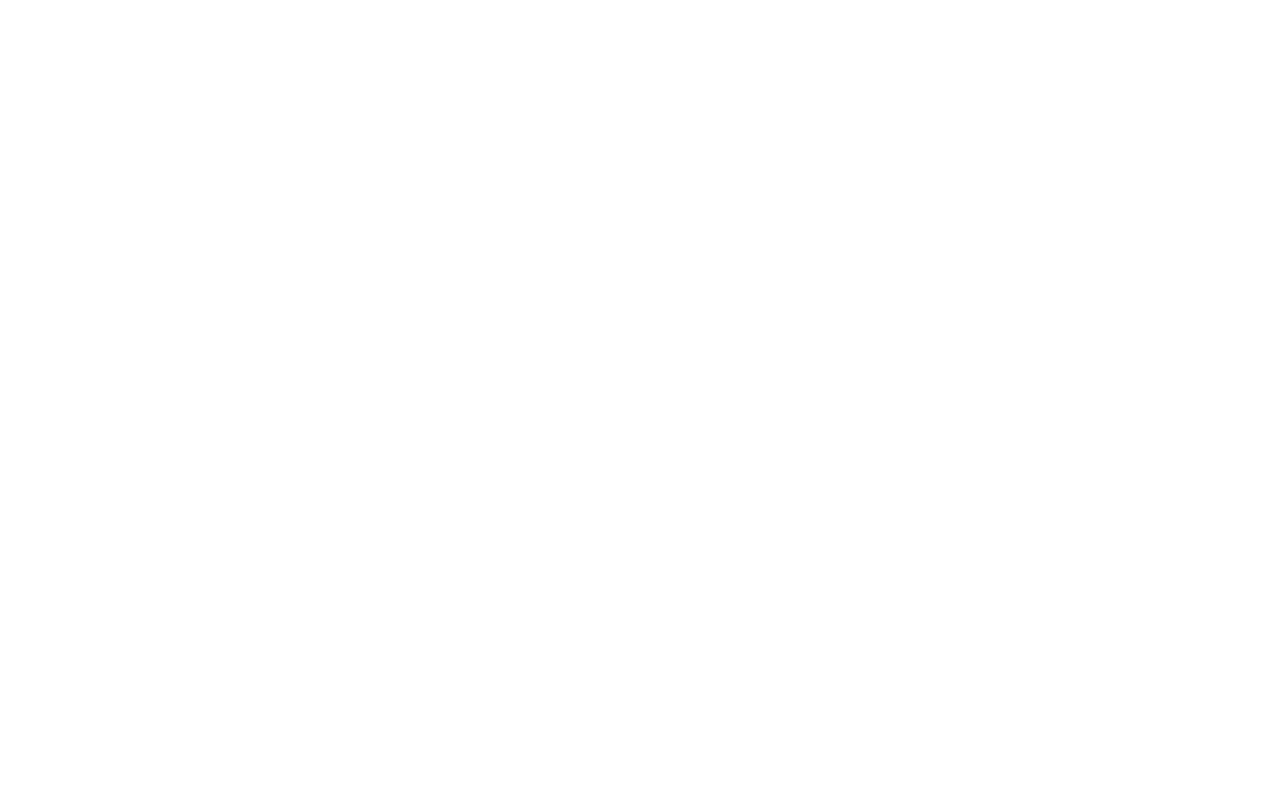
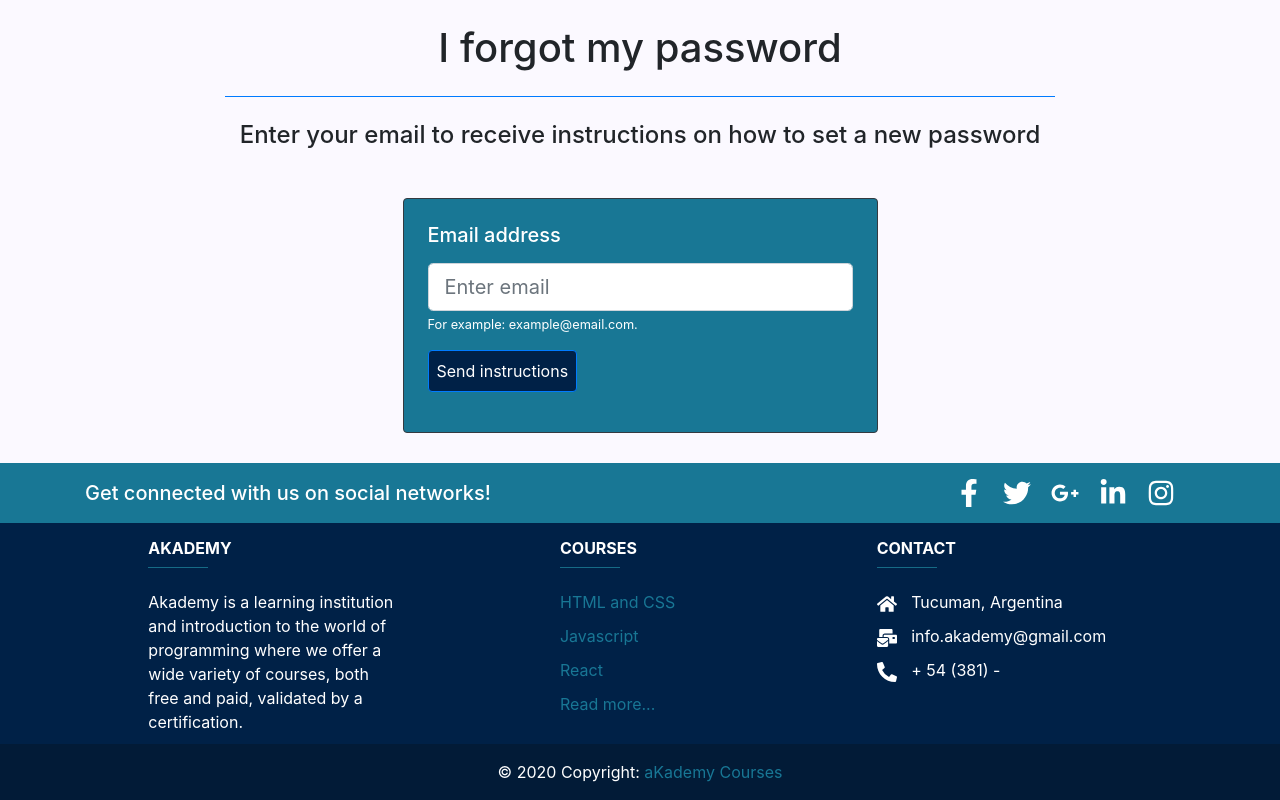
Before and after one commit to dfernandezfb/Final-Proyect, a React (Create React App) app: page /recoverpassword in a window 1280 px wide. Built offline with nearby package versions, Linux system fonts and the light colour scheme.

Commit message:
Se agrego pagina recuperar contraseña sin funcionalidad + errores de view landing + detalles en css en general

```diff
--- a/src/App.js
+++ b/src/App.js
@@ -7,6 +7,7 @@
 import LandingPage from "./pages/LandingPage";
 import Home from "./pages/Home"
 import FavoritePage from "./pages/FavoritePage"
+import RecoverPasswordPage from "./pages/RecoverPasswordPage"
 //Routes
 import PrivateRoute from "./routes/PrivateRoute"
 
@@ -14,13 +15,14 @@
   return (
 
     <>
-    {/* <LandingPage /> */}
     <Router>
      <Switch>
-       <Route exact path="/"  component={FavoritePage}/>
+       <Route exact path="/"  component={LandingPage}/>
        <Route exact path="/courses/editar/:idC" component={EditCourse} />
        <Route exact path="/adminpage" component={AdminPage}/>
+       <Route exact path="/favorites" component={FavoritePage} />
        <Route exact path="/home" component={Home} />
+       <Route exact path="/recoverpassword" component={RecoverPasswordPage} />
      </Switch>
     </Router>
   </>
--- a/src/components/Footer/Footer.css
+++ b/src/components/Footer/Footer.css
@@ -1,11 +1,7 @@
 .page-footer{
-    position: relative;
+    position: absolute;
     bottom: 0;
     width: 100%;
-    background-color: #002147;
-}
-.background-footer-1{
-    background-color: #187795;
 }
 .footer-copyright{
     background-color: #021b37;
--- a/src/components/Footer/Footer.js
+++ b/src/components/Footer/Footer.js
@@ -5,15 +5,14 @@
 const Footer = () => {
     return(
         <>
-            <div className="page-footer">
+            <div className="page-footer bg-color4">
                 <div>
-                    <div className="background-footer-1">
+                    <div className="bg-color3">
                         <div className="container">
                             <div className="row py-3 d-flex align-items-center">
                                 <div className="col-md-6 col-lg-5 text-center text-md-left mb-4 mb-md-0">
                                     <h5 className="mb-0 text-white">Get connected with us on social networks!</h5>
                                 </div>
-
                                 <div className="col-md-6 col-lg-7 text-center text-md-right">
                                     <a className="fb-ic">
                                         <FaFacebookF color="danger" className="icoSocials"/>
--- a/src/components/FormLogin/FormLogin.js
+++ b/src/components/FormLogin/FormLogin.js
@@ -1,4 +1,5 @@
 import {Form, Button} from 'react-bootstrap';
+import { Link } from 'react-router-dom'
 
 
 const FormLogin = () => {
@@ -23,7 +24,8 @@
                 <Button className="col-12" variant="primary" type="submit">
                     Submit
                 </Button>
-                <a className="m-5" href="#">¿Have you forgotten the password?</a>
+                <a className="m-5" href="#"></a>
+                <Link to="/recoverpassword">¿Have you forgotten the password?</Link>
             </Form>
         </>
     );
--- /dev/null
+++ b/src/components/Modals/ModalRecoverPassword.js
@@ -0,0 +1,32 @@
+import { Button, Modal } from 'react-bootstrap';
+import { useState } from 'react'
+import { Link } from 'react-router-dom'
+
+
+function ModalRecoverPassword() {
+    const [show, setShow] = useState(false);
+    const handleClose = () => setShow(false);
+    const handleShow = () => setShow(true);
+
+    return (
+        <>
+            <Button className="col-s-11 my-3 bg-color4  p-2" onClick={handleShow}>
+                Send instructions
+            </Button>
+            <Modal show={show} onHide={handleClose} backdrop="static" keyboard={false}>
+                <Modal.Header closeButton>
+                    <Modal.Title>Success!</Modal.Title>
+                </Modal.Header>
+                <Modal.Body>The instructions were sent successfully! Check your email and follow the instructions please.</Modal.Body>
+                <Modal.Footer>
+                    <Button variant="primary" onClick={handleClose}>
+                        <Link className="text-white" to="/home" >Back home</Link>
+                    </Button>
+
+                </Modal.Footer>
+            </Modal>
+        </>
+    );
+}
+
+export default ModalRecoverPassword
--- a/src/components/Modals/modalLogin.js
+++ b/src/components/Modals/modalLogin.js
@@ -32,7 +32,7 @@
     <Form.Control type="password" placeholder="Password" />
   </Form.Group>
   <Form.Group controlId="formBasicCheckbox">
-    <Form.Check type="checkbox" label="Check me out" />
+    <Form.Check type="checkbox" label="Remember account" />
   </Form.Group>
   <Button className="buttonSubmitLogin" type="submit">
     Submit
--- a/src/pages/LandingPage.js
+++ b/src/pages/LandingPage.js
@@ -1,6 +1,6 @@
 import '../styles/landing.css';
 import FormLogin from '../components/FormLogin/FormLogin';
-
+import Footer from '../components/Footer/Footer'
 
 const LandingPage = () => {
     return(
@@ -13,7 +13,8 @@
                         <div className="square col-sm-12 col-lg-5 text-white">
                             <div>
                                 <h3>Cursos a<span className="text-danger">K</span>ademy</h3>
-                                <p>Te invitamos a probar algunos de los muchos cursos que ofrece esta plataforma de aprendizaje.</p>                                <p>Los cursos que ofrecemos de programacion son el futuro, incrementa tus ingresos de forma inmediata al terminar uno de nuestros cursos, no te lo pierdas!</p>
+                                <p>Te invitamos a probar algunos de los muchos cursos que ofrece esta plataforma de aprendizaje.</p>
+                                <p>Los cursos que ofrecemos de programacion son el futuro, incrementa tus ingresos de forma inmediata al terminar uno de nuestros cursos, no te lo pierdas!</p>
                             </div>
                         </div>
                         <div className="col-1 p-0"></div>
@@ -22,7 +23,9 @@
                         </div>
                     </div>
                 </div>
+                <Footer/>
             </div>
+
         </>
     );
 }
--- /dev/null
+++ b/src/pages/RecoverPasswordPage.js
@@ -0,0 +1,32 @@
+import Footer from '../components/Footer/Footer'
+import { Form } from 'react-bootstrap'
+import "../styles/colors-palette.css"
+import ModalRecoverPassword from '../components/Modals/ModalRecoverPassword'
+
+const RecoverPasswordPage = () => {
+    return(
+        <>
+            <div className="bg-color1">
+                <div className="container vh-100">
+                    <div className="row d-flex justify-content-center">
+                        <div className="p-0 text-center">
+                            <h1 className="col-12 my-4 pb-4 border-bottom border-primary">I forgot my password</h1>
+                            <h4 className="col-12 mb-0">Enter your email to receive instructions on how to set a new password</h4>
+                        </div>
+                        <Form className="col-11 col-md-8 col-lg-5 my-5 bg-color3 border rounded border-dark p-4">
+                            <Form.Label><h5 className="text-white">Email address</h5></Form.Label>
+                            <Form.Control size="lg" type="email" placeholder="Enter email" />
+                            <Form.Text className="text-white">
+                                For example: example@email.com.
+                            </Form.Text>
+                            <ModalRecoverPassword/>
+                        </Form>
+                        <Footer/>
+                    </div>
+                </div>
+            </div>
+        </>
+    );
+}
+
+export default RecoverPasswordPage
--- a/src/styles/landing.css
+++ b/src/styles/landing.css
@@ -1,6 +1,5 @@
 .cover-landing{
     position: relative;
-    z-index: 300;
     height: 100vh;
     overflow: auto;
     background: #0d0d0e;
@@ -9,7 +8,6 @@
 .cover-background-landing{
     background-image: url(../images/heroimage.png);
     position: absolute;
-    z-index: 100;
     width: 100%;
     height: 100%;
     transition: opacity 1s ease-in-out;
@@ -20,12 +18,10 @@
 }
 .cover-content-landing{
     position: relative;
-    z-index: 300;
     font-size: larger;
 }
 .cover-shadow-landing{
     position: absolute;
-    z-index: 200;
     bottom: 0;
     width: 100%;
     height: 100%;
```
